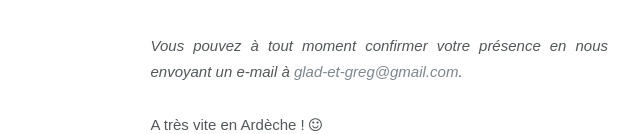
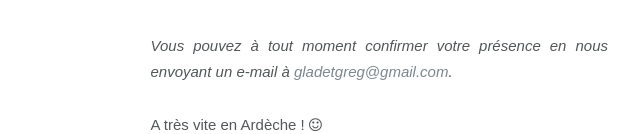
Before and after one commit to glad-et-greg/glad-et-greg-sources, a website: page app/index.html in a window 1280 px wide. Shown: the part 666-800 px from the top of the page, 407-1047 px from the left. Drawn offline with Linux system fonts and the light colour scheme; files that its build step writes are made by us from their sources; files whose address does not match are found by name.

Commit message:
fixing email address

```diff
--- a/app/index.html
+++ b/app/index.html
@@ -143,7 +143,7 @@
                     <br/>
 
                     <em>
-                        Vous pouvez à tout moment confirmer votre présence en nous envoyant un e-mail à <a href="mailto:glad-et-greg@gmail.com">glad-et-greg@gmail.com</a>.
+                        Vous pouvez à tout moment confirmer votre présence en nous envoyant un e-mail à <a href="mailto:gladetgreg@gmail.com">gladetgreg@gmail.com</a>.
                     </em>
                     <br>
                     <br>
```
